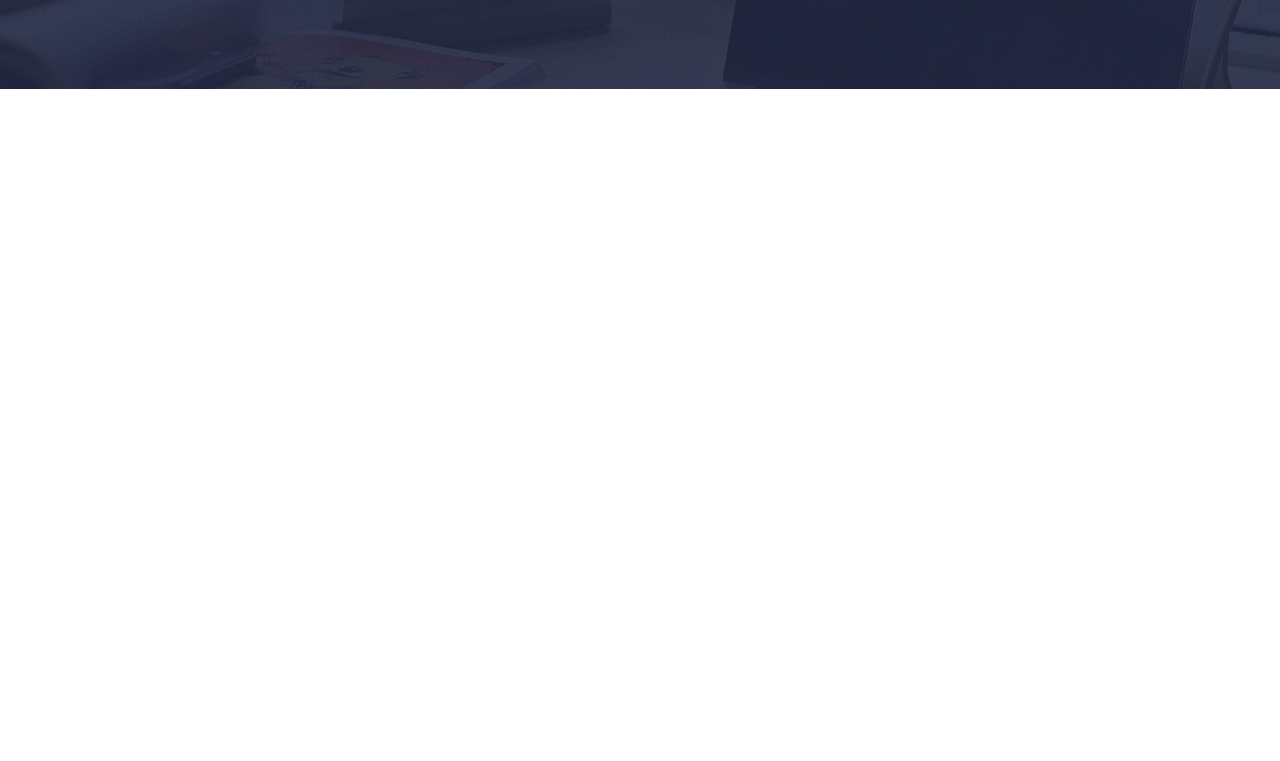
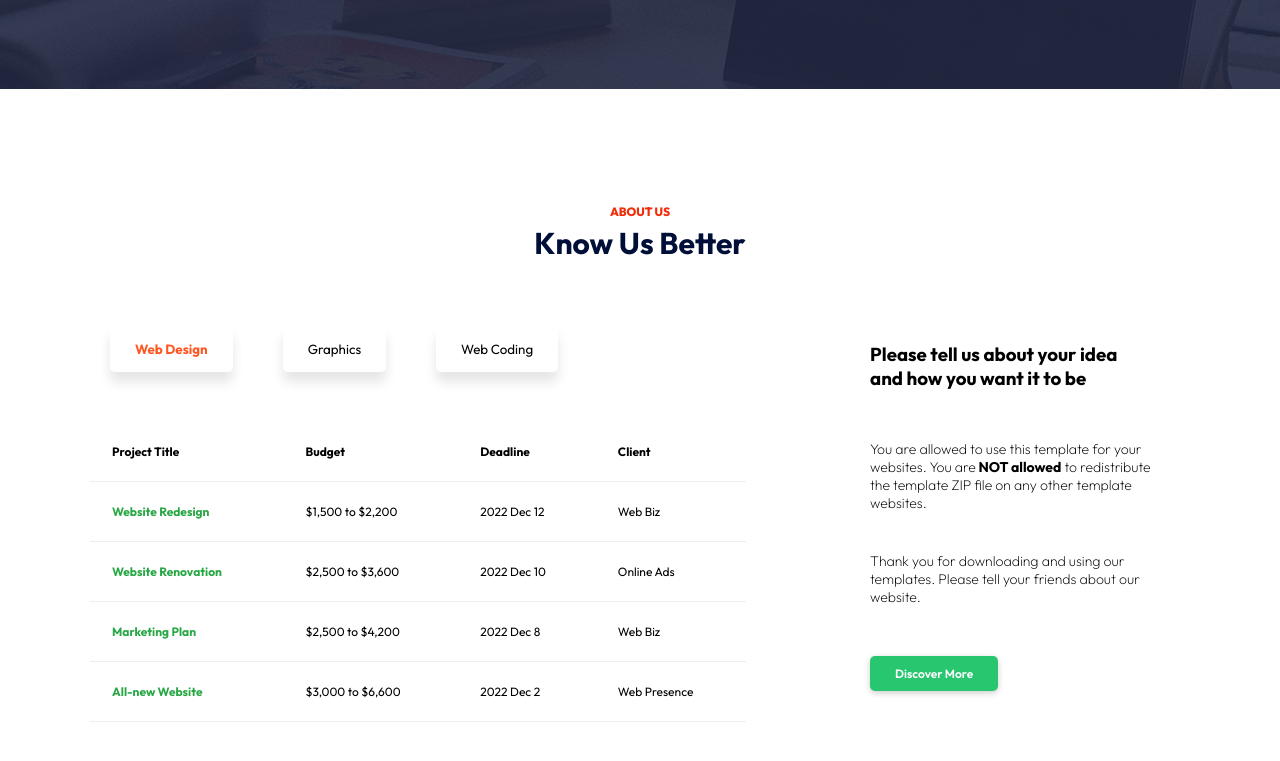
Before and after one commit to Pankajakshan-Vineeth/mexant, a React (Vite) app: page / in a window 1280 px wide. Shown: the part 1612-2373 px from the top of the page. Before the commit the page ends 1746 px from the top, so only its background shows below. Built offline with nearby package versions, Linux system fonts and the light colour scheme.

Commit message:
table component completed

```diff
--- a/src/App.jsx
+++ b/src/App.jsx
@@ -2,6 +2,8 @@ import Crypto from "./components/Crypto/Crypto"
 import Grid from "./components/Grid/Grid"
 import Hero from "./components/Hero/Hero"
 import NavBar from "./components/NavBar/NavBar"
+import Table from "./components/Table/Table"
+import Title from "./components/Title/Title"
 
 const App = () => {
   return (
@@ -10,6 +12,8 @@ const App = () => {
       <Hero/>
       <Grid/>
       <Crypto/>
+      <Title subTitle="About Us" title="Know Us Better"/>
+      <Table/>
     </>
   )
 }
--- /dev/null
+++ b/src/components/Table/Table.css
@@ -0,0 +1,86 @@
+.table-container{
+    width: 100%;
+    display: flex;
+    align-items: center;
+    justify-content: center;
+    margin-bottom: 50px;
+}
+
+.left-container{
+ flex:2;
+}
+
+.right-container{
+    flex: 1;
+     margin-right: 50px;
+     padding: 50px 0;
+}
+
+.right-container h3{
+    margin-bottom: 50px;
+    width: 65%;
+    padding: 10 20px;
+    margin-left: 50px;
+}
+
+.right-container p{
+       width: 70%;
+       font-size: 14px;
+       font-weight: 200;
+           margin-left: 50px;
+}
+
+.strong1{
+    margin-bottom: 40px;
+}
+
+strong{
+    font-weight: 700;
+}
+
+.right-container button{
+    margin-top: 50px;
+    margin-left: 50px;
+}
+
+.tabs{
+    display: flex;
+    gap: 50px;
+    margin-bottom: 20px;
+    margin-left: 110px;
+}
+
+.tab {
+      background: #fff;
+
+    margin-top: 15px;
+  padding: 15px 25px;
+  border: none;
+  border-radius: 5px;
+ box-shadow: 0 10px 12px rgba(14, 13, 13, 0.1);  cursor: pointer;
+}
+
+.tab.active {
+    color: #ff5722;
+  font-weight: bold;
+}
+
+.project-table {
+  width: 80%;
+  border-collapse: collapse;
+  margin-left:90px ;
+  margin-top: 50px;
+}
+
+.project-table th, .project-table td {
+  padding: 22px;
+  text-align: left;
+  border-bottom: 1px solid #eee;
+  font-size: 12px;
+}
+
+.project-table a {
+  color: #28a745;
+  text-decoration: none;
+  font-weight: bold;
+}
--- /dev/null
+++ b/src/components/Table/Table.jsx
@@ -0,0 +1,75 @@
+import React from "react";
+import "./Table.css";
+
+const Table = () => {
+  return (
+    <div className="table-container">
+      <div className="left-container">
+        <div class="tabs">
+          <button class="tab active">Web Design</button>
+          <button class="tab">Graphics</button>
+          <button class="tab">Web Coding</button>
+        </div>
+        <table className="project-table">
+          <thead>
+            <tr>
+              <th>Project Title</th>
+              <th>Budget</th>
+              <th>Deadline</th>
+              <th>Client</th>
+            </tr>
+          </thead>
+          <tbody>
+            <tr>
+              <td>
+                <a href="#">Website Redesign</a>
+              </td>
+              <td>$1,500 to $2,200</td>
+              <td>2022 Dec 12</td>
+              <td>Web Biz</td>
+            </tr>
+            <tr>
+              <td>
+                <a href="#">Website Renovation</a>
+              </td>
+              <td>$2,500 to $3,600</td>
+              <td>2022 Dec 10</td>
+              <td>Online Ads</td>
+            </tr>
+            <tr>
+              <td>
+                <a href="#">Marketing Plan</a>
+              </td>
+              <td>$2,500 to $4,200</td>
+              <td>2022 Dec 8</td>
+              <td>Web Biz</td>
+            </tr>
+            <tr>
+              <td>
+                <a href="#">All-new Website</a>
+              </td>
+              <td>$3,000 to $6,600</td>
+              <td>2022 Dec 2</td>
+              <td>Web Presence</td>
+            </tr>
+          </tbody>
+        </table>
+      </div>
+      <div class="right-container">
+        <h3>Please tell us about your idea and how you want it to be</h3>
+        <p className="strong1">
+          You are allowed to use this template for your <br /> websites. You are
+          <strong> NOT allowed</strong> to redistribute <br />
+          the template ZIP file on any other template <br /> websites.
+        </p>
+        <p className="thanks">
+          Thank you for downloading and using our templates. Please tell your
+          friends about our website.
+        </p>
+        <button className="button-one">Discover More</button>
+      </div>
+    </div>
+  );
+};
+
+export default Table;
--- /dev/null
+++ b/src/components/Title/Title.css
@@ -0,0 +1,15 @@
+.title {
+    text-align: center;
+    color:#f12d0a;
+    font-size: 12px;
+    font-weight: 600;
+    text-transform: uppercase;
+    margin: 70px 0 30px;
+    font-weight: 800;
+}
+.title h2{
+    font-size: 30px;
+    color:#000F38;
+    margin-top: 5px;
+    text-transform: none;
+}
--- /dev/null
+++ b/src/components/Title/Title.jsx
@@ -0,0 +1,14 @@
+import React from 'react'
+import './Title.css'
+
+
+const Title = ({subTitle, title}) => {
+  return (
+   <div className='title'>
+      <p>{subTitle}</p>
+      <h2>{title}</h2>
+    </div>
+  )
+}
+
+export default Title
```
